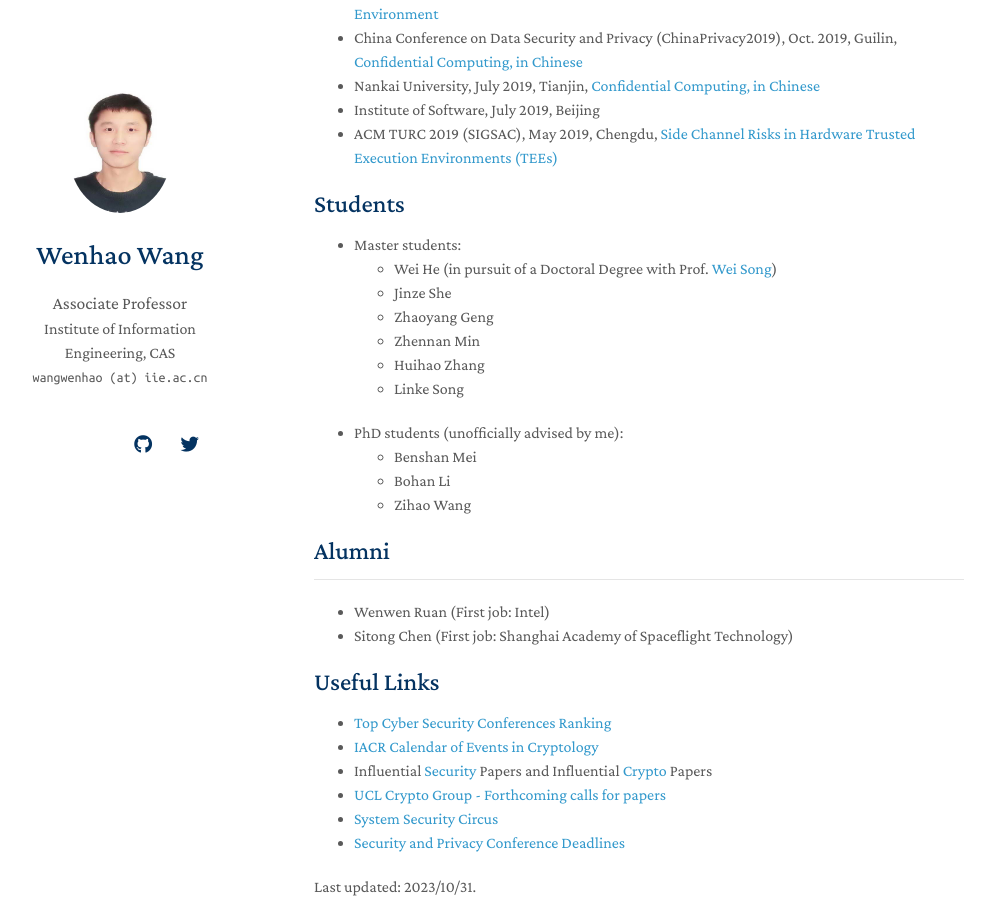
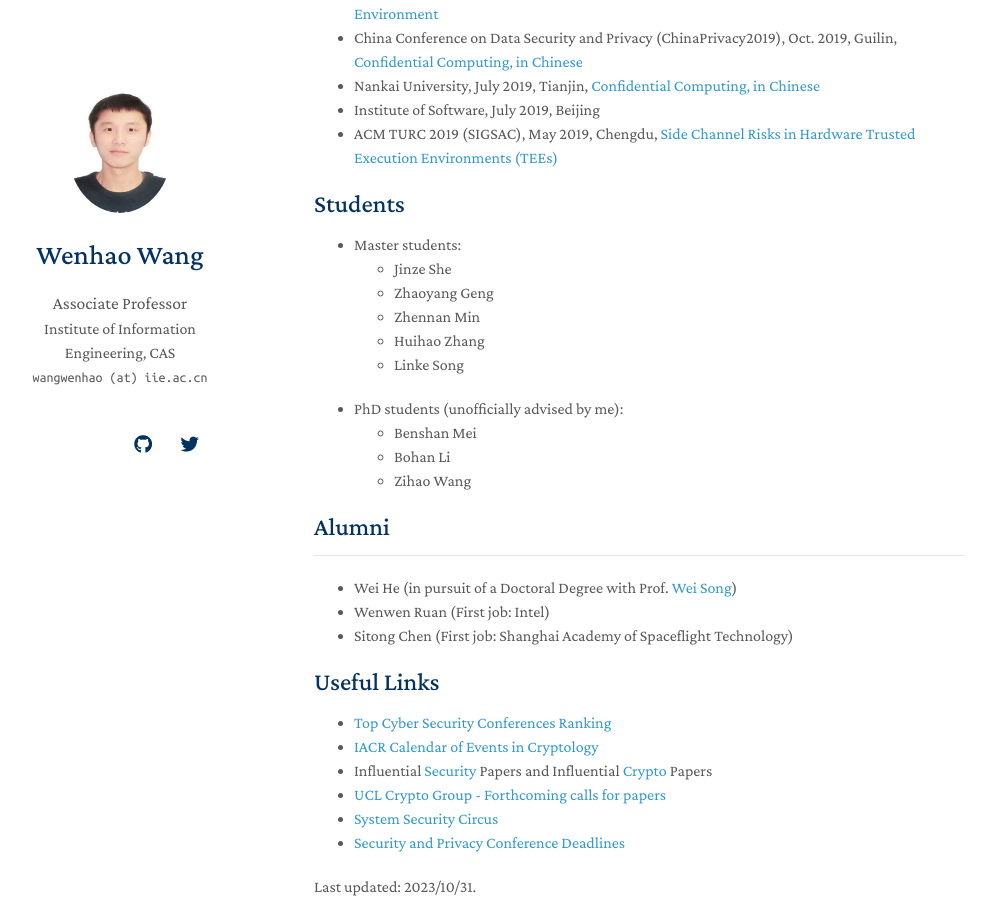
Before and after one commit to heartever/heartever.github.io, a Jekyll site: the page built from index.md, in a window 1280 px wide and 900 px high, scrolled down 4767 px. Shown: the whole window, without its empty margins (156-1151 px from the left). Built offline with Jekyll 4.4.1, drawn with Linux system fonts in a browser that asks for light colours; nearby versions of some CDN libraries; a style sheet for code colours, icons or effects is not loaded; our own code applies the rules of GitHub Pages for plain Markdown files; part of the change alters nothing that is shown.

Commit message:
minor fix

```diff
--- a/_includes/others.md
+++ b/_includes/others.md
@@ -33,7 +33,6 @@ Talks
 Students
 -----
 * Master students:
-  - Wei He (in pursuit of a Doctoral Degree with Prof. [Wei Song](https://wsong83.github.io/))
   - Jinze She
   - Zhaoyang Geng
   - Zhennan Min
@@ -47,6 +46,7 @@ Students
 
 ## Alumni
 -----
+* Wei He (in pursuit of a Doctoral Degree with Prof. [Wei Song](https://wsong83.github.io/))
 * Wenwen Ruan (First job: Intel)
 * Sitong Chen (First job: Shanghai Academy of Spaceflight Technology)
 
```
